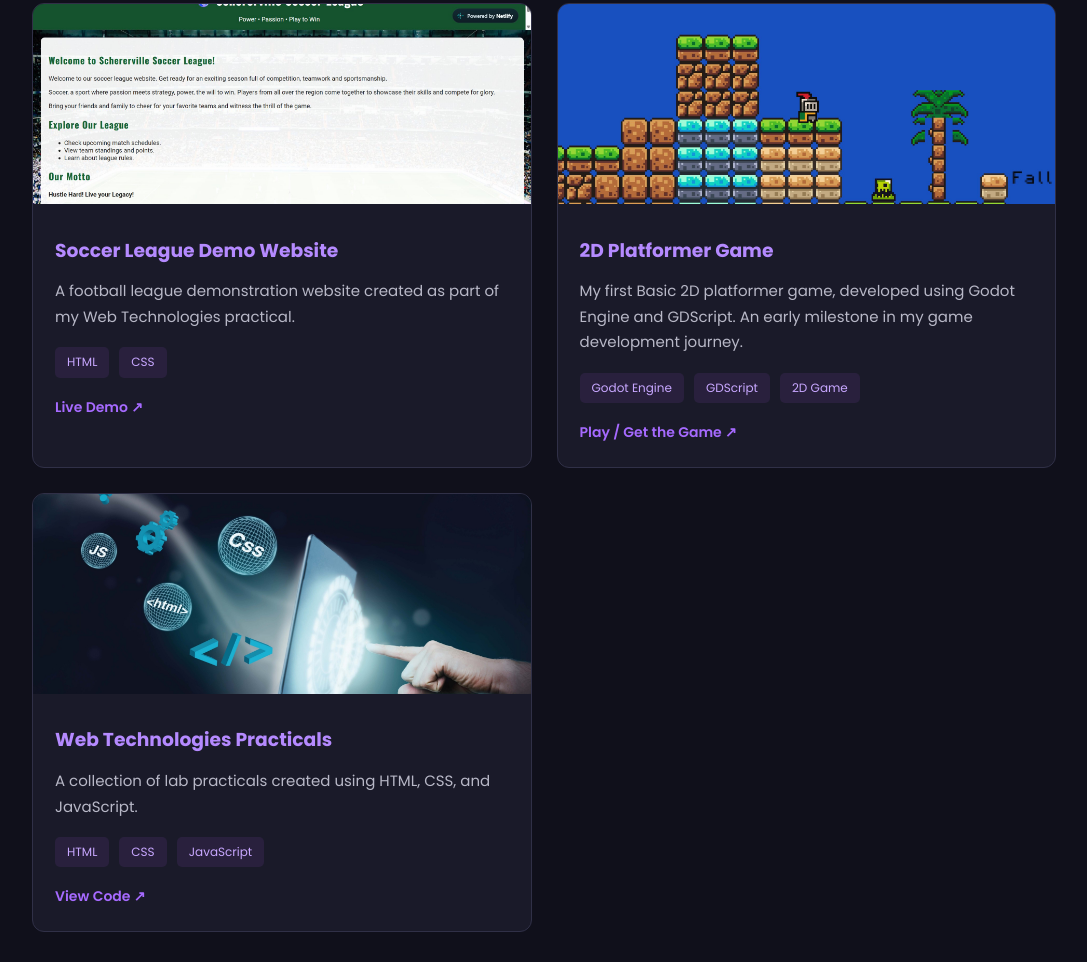
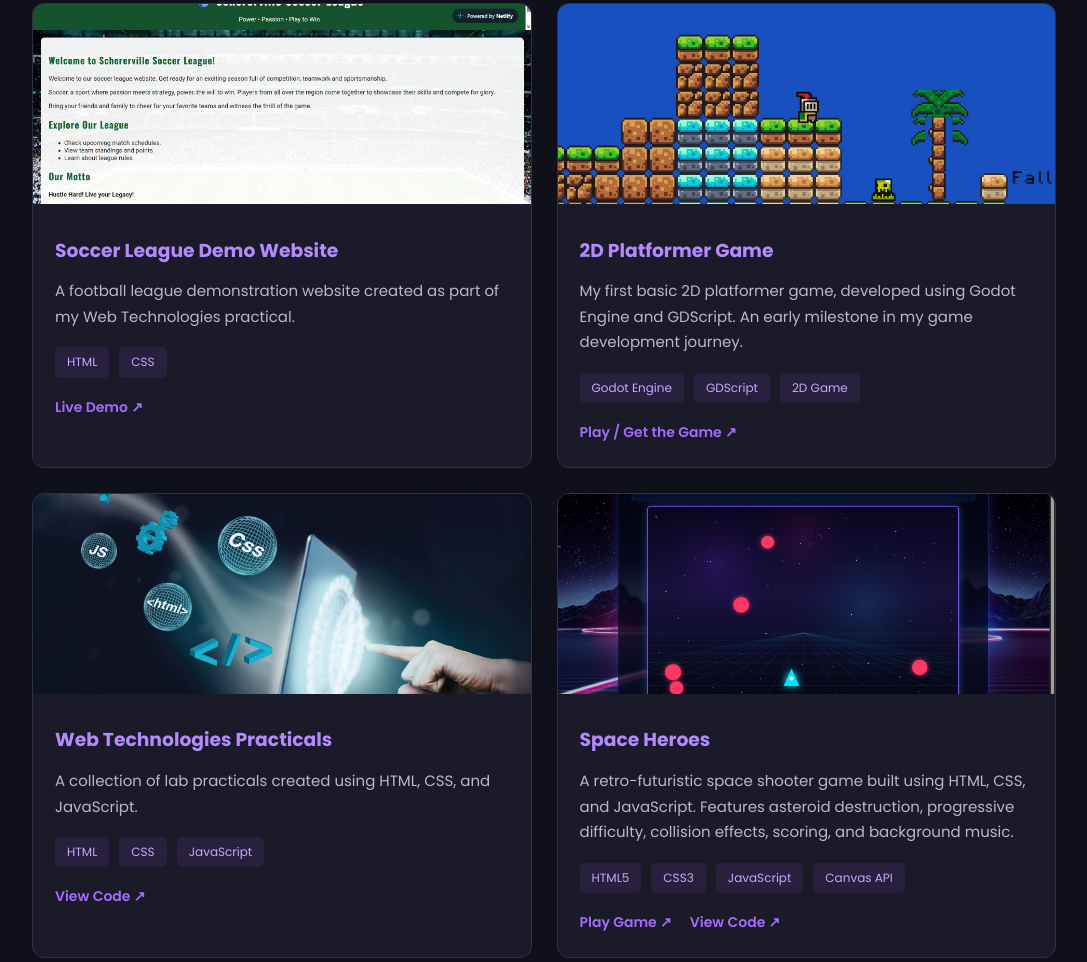
Before and after one commit to sushantosinha003/My-Portfolio, a plain HTML site: page index.html in a window 1280 px wide. Shown: the part 4538-5500 px from the top of the page, without its empty margins (96-1183 px from the left). Drawn offline with Linux system fonts and the light colour scheme.

Commit message:
Add Space Heroes project to portfolio

```diff
--- a/index.html
+++ b/index.html
@@ -364,6 +364,7 @@
 </section>
 
 
+
 <!-- Projects Section -->
 
 <section id="projects">
@@ -380,7 +381,7 @@
 
         <div class="project-card">
 
-            <img src="images\soccer-league-demo.jpg"
+            <img src="images/soccer-league-demo.jpg"
                  alt="Soccer League Website Preview">
 
             <div class="project-info">
@@ -401,7 +402,10 @@
 
                     <a href="https://soccer-league-demo.netlify.app"
                        target="_blank"
-                       rel="noopener noreferrer">Live Demo ↗</a>
+                       rel="noopener noreferrer">
+                        Live Demo ↗
+                    </a>
+
                 </div>
 
             </div>
@@ -411,10 +415,9 @@
 
         <!-- Project 2 -->
 
-
         <div class="project-card">
 
-    <img src="images\first-game.jpg"
+            <img src="images/first-game.jpg"
                  alt="Screenshot of my 2D platformer game">
 
             <div class="project-info">
@@ -422,7 +425,7 @@
                 <h3>2D Platformer Game</h3>
 
                 <p>
-            My first Basic 2D platformer game, developed using
+                    My first basic 2D platformer game, developed using
                     Godot Engine and GDScript. An early milestone
                     in my game development journey.
                 </p>
@@ -434,21 +437,25 @@
                 </div>
 
                 <div class="project-links">
+
                     <a href="https://drive.google.com/file/d/1ySr_EhU4QBjflTibo_PoAQj9u2STus25/view?usp=sharing"
                        target="_blank"
                        rel="noopener noreferrer">
                         Play / Get the Game ↗
                     </a>
+
                 </div>
 
             </div>
+
         </div>
+
 
         <!-- Project 3 -->
 
         <div class="project-card">
 
-            <img src="images\wt-cover-image.jpg"
+            <img src="images/wt-cover-image.jpg"
                  alt="Web Technologies Practicals">
 
             <div class="project-info">
@@ -470,7 +477,55 @@
 
                     <a href="https://github.com/sushantosinha003/Web-Technologies-Practicals-Sem-1"
                        target="_blank"
-                       rel="noopener noreferrer">View Code ↗</a>
+                       rel="noopener noreferrer">
+                        View Code ↗
+                    </a>
+
+                </div>
+
+            </div>
+
+        </div>
+
+
+        <!-- Project 4: Space Heroes -->
+
+        <div class="project-card">
+
+            <img src="images\space-heroes.jpg"
+                 alt="Space Heroes retro futuristic arcade game">
+
+            <div class="project-info">
+
+                <h3>Space Heroes</h3>
+
+                <p>
+                    A retro-futuristic space shooter game built using
+                    HTML, CSS, and JavaScript. Features asteroid
+                    destruction, progressive difficulty, collision
+                    effects, scoring, and background music.
+                </p>
+
+                <div class="tech-stack">
+                    <span>HTML5</span>
+                    <span>CSS3</span>
+                    <span>JavaScript</span>
+                    <span>Canvas API</span>
+                </div>
+
+                <div class="project-links">
+
+                    <a href="https://space-heroes-game.netlify.app/"
+                       target="_blank"
+                       rel="noopener noreferrer">
+                        Play Game ↗
+                    </a>
+
+                    <a href="https://github.com/sushantosinha003/Space-Heroes-Game-Project"
+                       target="_blank"
+                       rel="noopener noreferrer">
+                        View Code ↗
+                    </a>
 
                 </div>
 
@@ -481,6 +536,7 @@
     </div>
 
 </section>
+
 
     <!-- Education Section -->
 
```
Also changed, not shown: images/space-heroes.jpg (added). Lines whose indentation alone changed are shown as unchanged.
